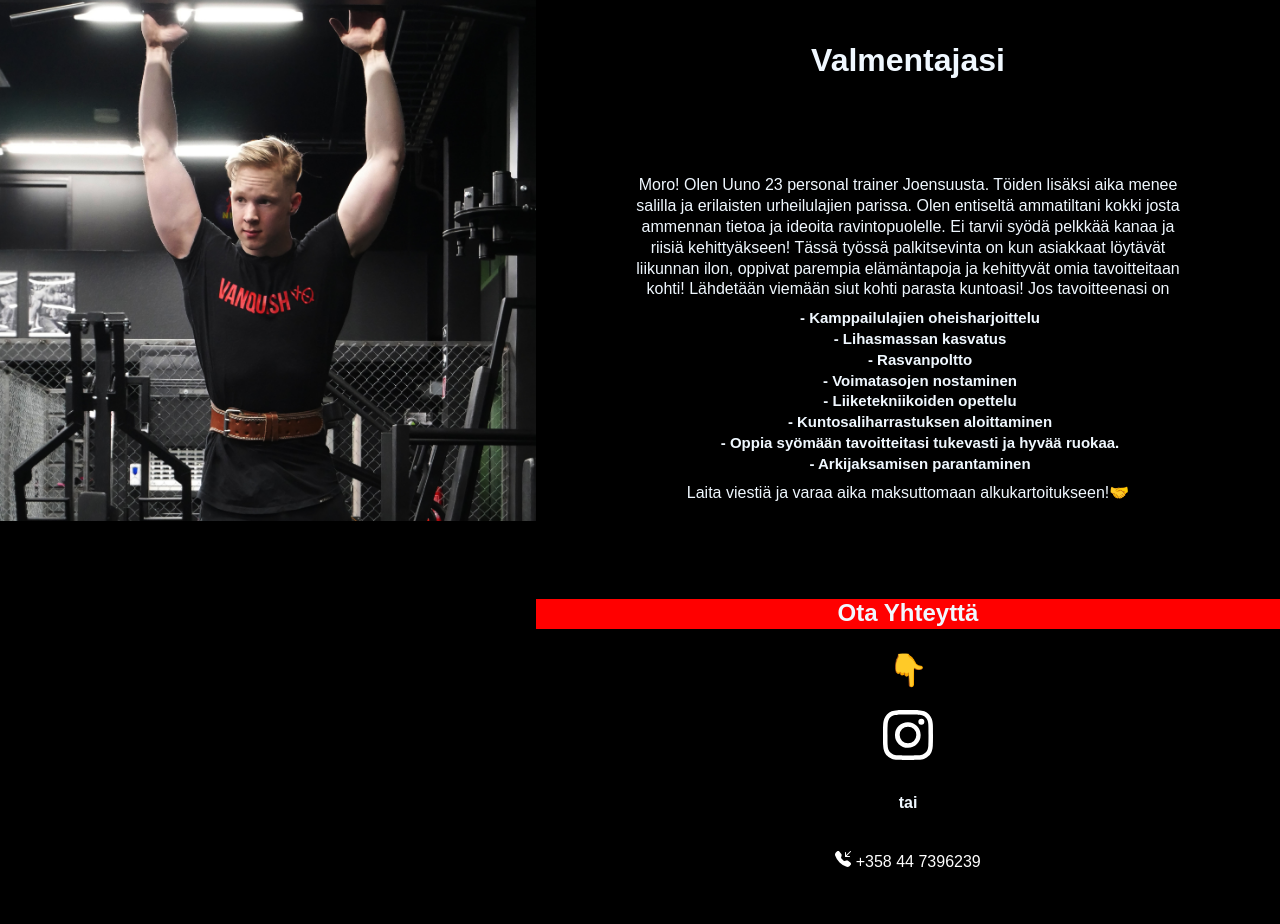
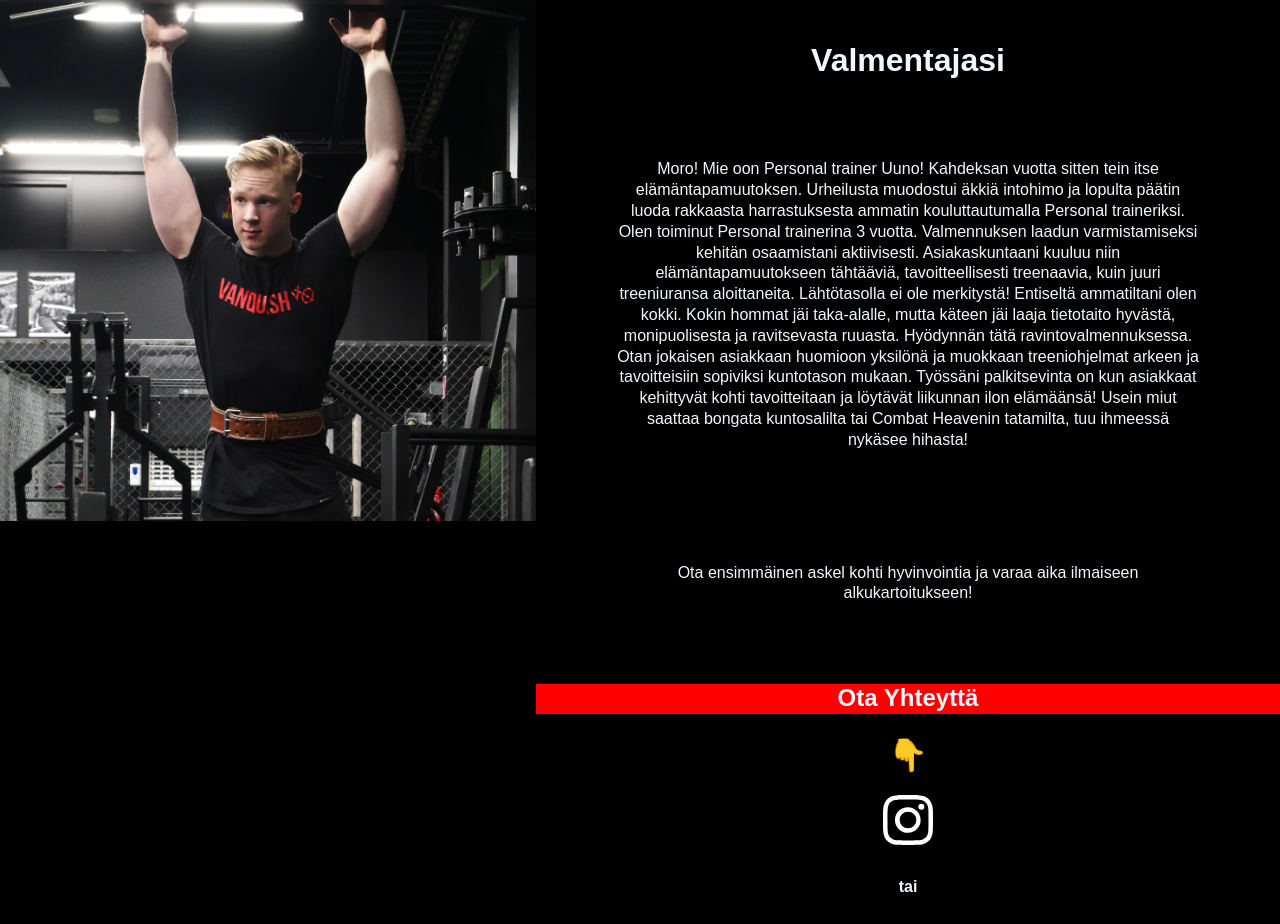
Before and after one commit to MarkusAP98/PtUunoSilvennoinen.github.io, a React (Create React App) app: page / in a window 1280 px wide. Shown: the part 1333-2257 px from the top of the page. Built offline with nearby package versions, Linux system fonts and the light colour scheme.

Commit message:
feat: Update About component content and styling for improved clarity and engagement

```diff
--- a/src/components/about/About.jsx
+++ b/src/components/about/About.jsx
@@ -1,9 +1,7 @@
-import React from 'react'
-import './about.css'
-import image from '../../assets/IMG_20220111_224045_554.jpg'
+import React from "react";
+import "./about.css";
+import image from "../../assets/IMG_20220111_224045_554.jpg";
 import { BsInstagram, BsFillTelephoneInboundFill } from "react-icons/bs";
-
-
 
 const About = () => {
   return (
@@ -11,20 +9,28 @@ const About = () => {
       <img src={image} alt="Valmentajasi" className="about__section-img" />
       <div className="about__section-info">
         <h1>Valmentajasi</h1>
-        <p>Moro! Olen Uuno 23 personal trainer Joensuusta. Töiden lisäksi aika menee salilla ja erilaisten urheilulajien parissa. Olen entiseltä ammatiltani kokki josta ammennan tietoa ja ideoita ravintopuolelle. Ei tarvii syödä pelkkää kanaa ja riisiä kehittyäkseen! Tässä työssä palkitsevinta on kun asiakkaat löytävät liikunnan ilon, oppivat parempia elämäntapoja ja kehittyvät omia tavoitteitaan kohti! Lähdetään viemään siut kohti parasta kuntoasi! Jos tavoitteenasi on
+        <p className="styled-paragraph">
+          Moro! Mie oon Personal trainer Uuno! Kahdeksan vuotta sitten tein itse
+          elämäntapamuutoksen. Urheilusta muodostui äkkiä intohimo ja lopulta
+          päätin luoda rakkaasta harrastuksesta ammatin kouluttautumalla
+          Personal traineriksi. Olen toiminut Personal trainerina 3 vuotta.
+          Valmennuksen laadun varmistamiseksi kehitän osaamistani aktiivisesti.
+          Asiakaskuntaani kuuluu niin elämäntapamuutokseen tähtääviä,
+          tavoitteellisesti treenaavia, kuin juuri treeniuransa aloittaneita.
+          Lähtötasolla ei ole merkitystä! Entiseltä ammatiltani olen kokki.
+          Kokin hommat jäi taka-alalle, mutta käteen jäi laaja tietotaito
+          hyvästä, monipuolisesta ja ravitsevasta ruuasta. Hyödynnän tätä
+          ravintovalmennuksessa. Otan jokaisen asiakkaan huomioon yksilönä ja
+          muokkaan treeniohjelmat arkeen ja tavoitteisiin sopiviksi kuntotason
+          mukaan. Työssäni palkitsevinta on kun asiakkaat kehittyvät kohti
+          tavoitteitaan ja löytävät liikunnan ilon elämäänsä! Usein miut saattaa
+          bongata kuntosalilta tai Combat Heavenin tatamilta, tuu ihmeessä
+          nykäsee hihasta!
+        </p>
+        <p>Ota
+          ensimmäinen askel kohti hyvinvointia ja varaa aika ilmaiseen
+          alkukartoitukseen!</p>
 
-          <ul>
-            <li>- Kamppailulajien oheisharjoittelu</li>
-            <li>- Lihasmassan kasvatus </li>
-            <li>- Rasvanpoltto</li>
-            <li>- Voimatasojen nostaminen </li>
-            <li>- Liiketekniikoiden opettelu </li>
-            <li>- Kuntosaliharrastuksen aloittaminen</li>
-            <li>- Oppia syömään tavoitteitasi tukevasti ja hyvää ruokaa. </li>
-            <li>- Arkijaksamisen parantaminen </li>
-          </ul>
-          Laita viestiä ja varaa aika maksuttomaan alkukartoitukseen!🤝
-        </p>
         <h2 id="yhteistietto">Ota Yhteyttä</h2>
         <h1>👇</h1>
         <div>
@@ -46,6 +52,6 @@ const About = () => {
       </div>
     </div>
   );
-}
+};
 
-export default About
+export default About;
--- a/src/components/about/about.css
+++ b/src/components/about/about.css
@@ -4,7 +4,7 @@
     width: 100%;
 }
 .about__section p {
-    padding: 3rem;
+    padding: 2rem;
     margin: 3rem;
     text-align: center;
     line-height: 1.3rem;
```
